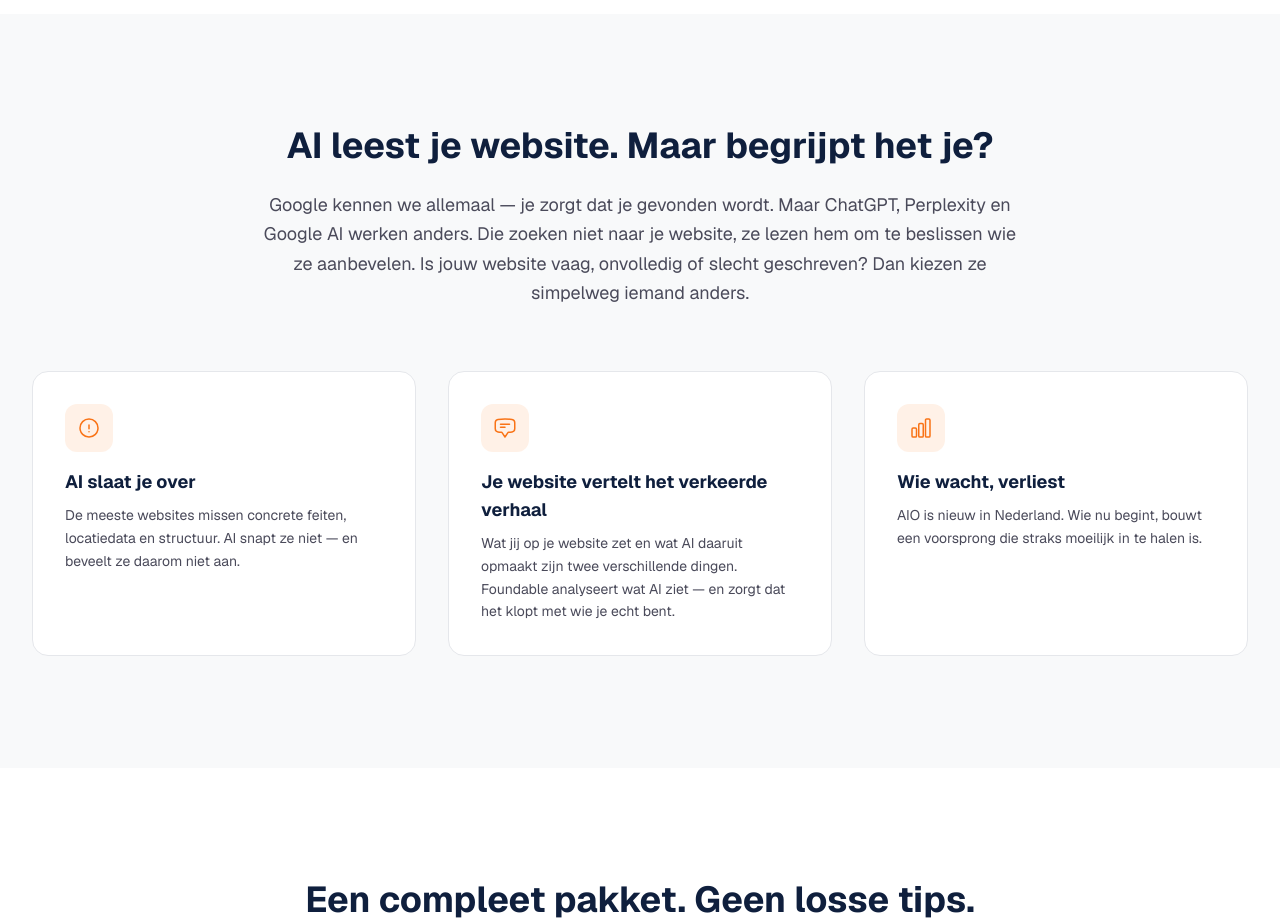
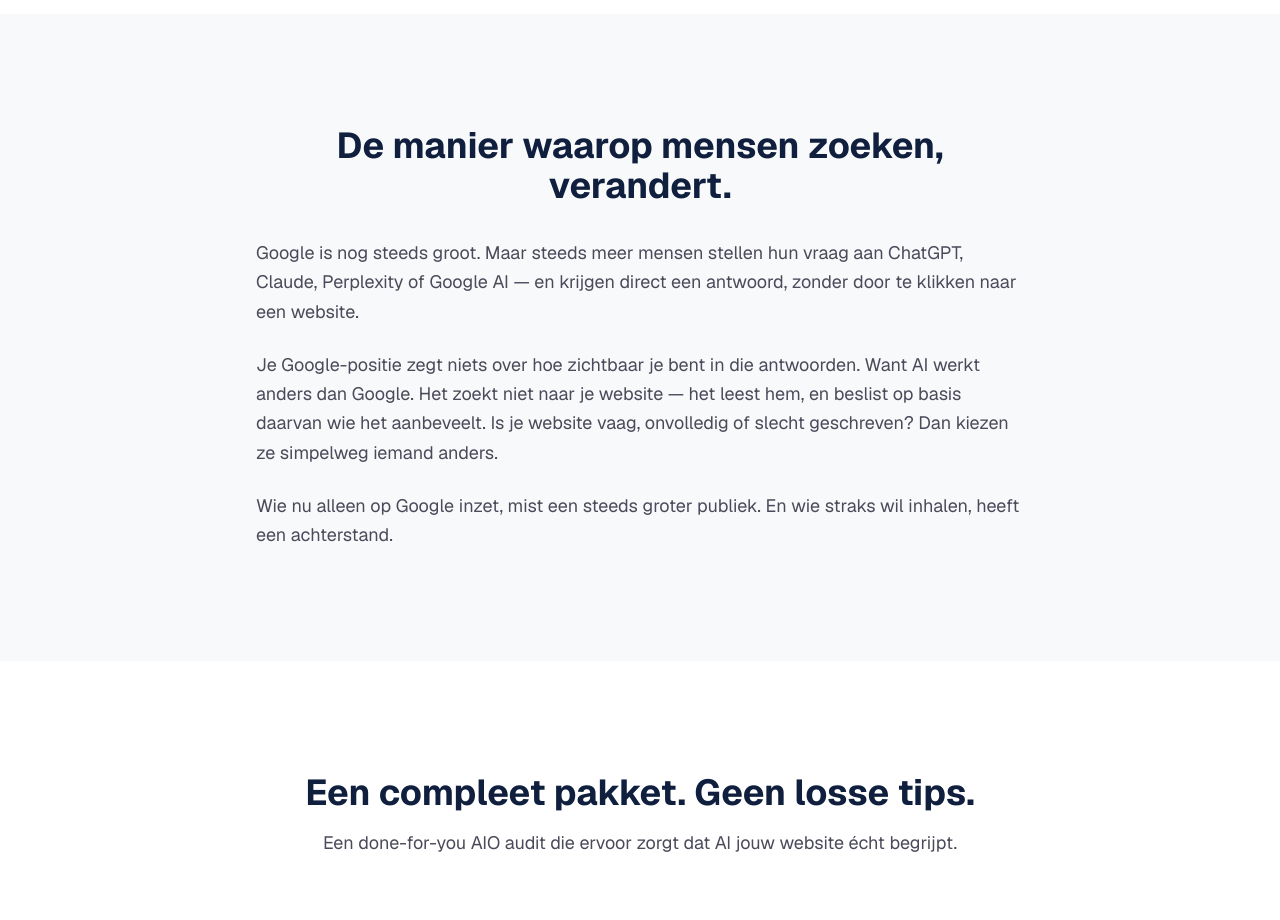
Before and after one commit to QUINTENtje/Foundable-website, a Next.js app: page / in a window 1280 px wide. Shown: the part 840-1760 px from the top of the page. Built offline with nearby package versions, Linux system fonts and the light colour scheme.

Commit message:
homepage: zoekgedrag blok herschreven

```diff
--- a/src/app/page.tsx
+++ b/src/app/page.tsx
@@ -52,62 +52,27 @@ function Problem() {
   return (
     <section className="py-20 sm:py-28 bg-bg-alt">
       <div className="mx-auto max-w-7xl px-4 sm:px-6 lg:px-8">
-        <div className="max-w-3xl mx-auto text-center">
-          <h2 className="text-3xl sm:text-4xl font-bold text-navy">
-            AI leest je website. Maar begrijpt het je?
+        <div className="max-w-3xl mx-auto">
+          <h2 className="text-3xl sm:text-4xl font-bold text-navy text-center">
+            De manier waarop mensen zoeken, verandert.
           </h2>
-          <p className="mt-6 text-lg text-text-light leading-relaxed">
-            Google kennen we allemaal &mdash; je zorgt dat je gevonden wordt.
-            Maar ChatGPT, Perplexity en Google AI werken anders. Die zoeken
-            niet naar je website, ze lezen hem om te beslissen wie ze
-            aanbevelen. Is jouw website vaag, onvolledig of slecht geschreven?
-            Dan kiezen ze simpelweg iemand anders.
-          </p>
-        </div>
-
-        <div className="mt-16 grid grid-cols-1 md:grid-cols-3 gap-8">
-          <div className="rounded-2xl bg-white p-8 border border-border">
-            <div className="mb-4 inline-flex h-12 w-12 items-center justify-center rounded-xl bg-accent/10 text-accent">
-              <svg className="h-6 w-6" fill="none" viewBox="0 0 24 24" strokeWidth={1.5} stroke="currentColor">
-                <path strokeLinecap="round" strokeLinejoin="round" d="M12 9v3.75m9-.75a9 9 0 1 1-18 0 9 9 0 0 1 18 0Zm-9 3.75h.008v.008H12v-.008Z" />
-              </svg>
-            </div>
-            <h3 className="text-lg font-bold text-navy">AI slaat je over</h3>
-            <p className="mt-2 text-text-light leading-relaxed text-sm">
-              De meeste websites missen concrete feiten, locatiedata en
-              structuur. AI snapt ze niet &mdash; en beveelt ze daarom niet
-              aan.
+          <div className="mt-8 space-y-6 text-lg text-text-light leading-relaxed">
+            <p>
+              Google is nog steeds groot. Maar steeds meer mensen stellen hun
+              vraag aan ChatGPT, Claude, Perplexity of Google AI &mdash; en
+              krijgen direct een antwoord, zonder door te klikken naar een
+              website.
             </p>
-          </div>
-
-          <div className="rounded-2xl bg-white p-8 border border-border">
-            <div className="mb-4 inline-flex h-12 w-12 items-center justify-center rounded-xl bg-accent/10 text-accent">
-              <svg className="h-6 w-6" fill="none" viewBox="0 0 24 24" strokeWidth={1.5} stroke="currentColor">
-                <path strokeLinecap="round" strokeLinejoin="round" d="M7.5 8.25h9m-9 3H12m-9.75 1.51c0 1.6 1.123 2.994 2.707 3.227 1.129.166 2.27.293 3.423.379.35.026.67.21.865.501L12 21l2.755-4.133a1.14 1.14 0 0 1 .865-.501 48.172 48.172 0 0 0 3.423-.379c1.584-.233 2.707-1.626 2.707-3.228V6.741c0-1.602-1.123-2.995-2.707-3.228A48.394 48.394 0 0 0 12 3c-2.392 0-4.744.175-7.043.513C3.373 3.746 2.25 5.14 2.25 6.741v6.018Z" />
-              </svg>
-            </div>
-            <h3 className="text-lg font-bold text-navy">
-              Je website vertelt het verkeerde verhaal
-            </h3>
-            <p className="mt-2 text-text-light leading-relaxed text-sm">
-              Wat jij op je website zet en wat AI daaruit opmaakt zijn twee
-              verschillende dingen. Foundable analyseert wat AI ziet &mdash; en
-              zorgt dat het klopt met wie je echt bent.
+            <p>
+              Je Google-positie zegt niets over hoe zichtbaar je bent in die
+              antwoorden. Want AI werkt anders dan Google. Het zoekt niet naar
+              je website &mdash; het leest hem, en beslist op basis daarvan wie
+              het aanbeveelt. Is je website vaag, onvolledig of slecht
+              geschreven? Dan kiezen ze simpelweg iemand anders.
             </p>
-          </div>
-
-          <div className="rounded-2xl bg-white p-8 border border-border">
-            <div className="mb-4 inline-flex h-12 w-12 items-center justify-center rounded-xl bg-accent/10 text-accent">
-              <svg className="h-6 w-6" fill="none" viewBox="0 0 24 24" strokeWidth={1.5} stroke="currentColor">
-                <path strokeLinecap="round" strokeLinejoin="round" d="M3 13.125C3 12.504 3.504 12 4.125 12h2.25c.621 0 1.125.504 1.125 1.125v6.75C7.5 20.496 6.996 21 6.375 21h-2.25A1.125 1.125 0 0 1 3 19.875v-6.75ZM9.75 8.625c0-.621.504-1.125 1.125-1.125h2.25c.621 0 1.125.504 1.125 1.125v11.25c0 .621-.504 1.125-1.125 1.125h-2.25a1.125 1.125 0 0 1-1.125-1.125V8.625ZM16.5 4.125c0-.621.504-1.125 1.125-1.125h2.25C20.496 3 21 3.504 21 4.125v15.75c0 .621-.504 1.125-1.125 1.125h-2.25a1.125 1.125 0 0 1-1.125-1.125V4.125Z" />
-              </svg>
-            </div>
-            <h3 className="text-lg font-bold text-navy">
-              Wie wacht, verliest
-            </h3>
-            <p className="mt-2 text-text-light leading-relaxed text-sm">
-              AIO is nieuw in Nederland. Wie nu begint, bouwt een voorsprong
-              die straks moeilijk in te halen is.
+            <p>
+              Wie nu alleen op Google inzet, mist een steeds groter publiek. En
+              wie straks wil inhalen, heeft een achterstand.
             </p>
           </div>
         </div>
```
